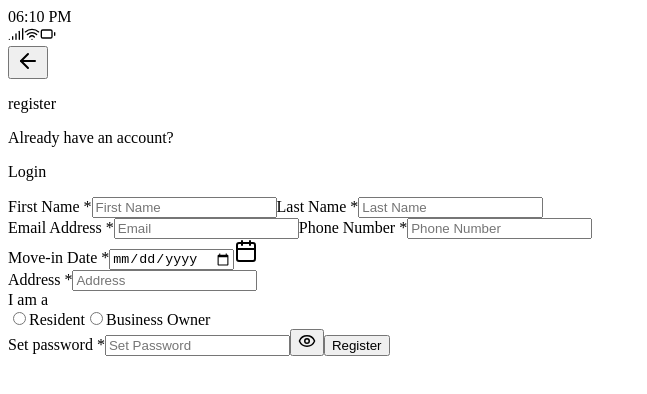
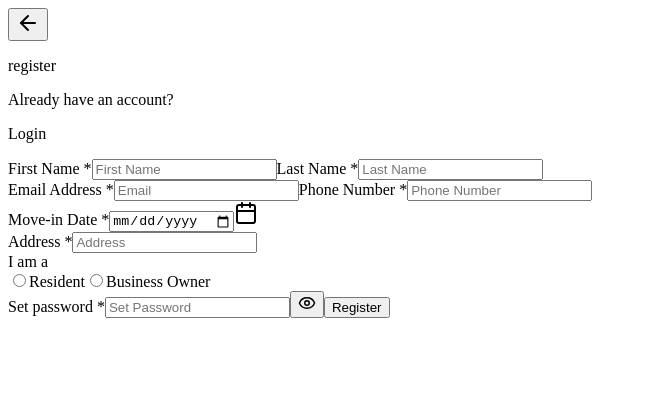
Before and after one commit to cyberrspace/locksec-ola, a Next.js app: page /register in a window 1280 px wide. Shown: the top 394 px of the page, without its empty margins (0-647 px from the left). Built offline with nearby package versions, Linux system fonts and the light colour scheme.

Commit message:
navbar removed

```diff
--- a/app/login/page.tsx
+++ b/app/login/page.tsx
@@ -5,7 +5,7 @@ import LoginHero from "@/components/LoginPage/LoginHero";
 import LoginTwo from "@/components/LoginPage/LoginTwo";
 import LoginButton from "@/components/LoginPage/LoginButton";
 import LoginTerms from "@/components/LoginPage/LoginTerms";
-import NavBar from "@/components/LoginPage/NavBar";
+
 
 export default function LoginPage(){
   return(
@@ -13,7 +13,7 @@ export default function LoginPage(){
 
     <main>
         <section className="bg-[#0D0D1B] h-[342px]">
-          <NavBar />
+
     <LoginHero/>
    </section>
    <section className="flex flex-col items-center justify-center gap-10 mt-10">
--- a/app/register/page.tsx
+++ b/app/register/page.tsx
@@ -1,7 +1,7 @@
 "use client";
 
 import ContentWrapper from "@/components/common/ContentWrapper";
-import NavBar from "@/components/LoginPage/NavBar";
+
 import RegisterForm from "@/components/RegisterPage/RegisterForm";
 import RegisterHero from "@/components/RegisterPage/RegisterHero";
 
@@ -13,7 +13,7 @@ export default function RegisterPage(){
       <main className=" min-h-screen" >
 
         <section className="bg-[#0D0D1B] h-[219px]">
-          <NavBar />
+
          <RegisterHero/>
         </section>
         <RegisterForm/>
--- a/app/user/page.tsx
+++ b/app/user/page.tsx
@@ -1,7 +1,7 @@
 "use client";
 
 import ContentWrapper from "@/components/common/ContentWrapper";
-import NavBar from "@/components/LoginPage/NavBar";
+
 import UserBody from "@/components/UserPage/UserBody";
 import UserHero from "@/components/UserPage/UserHero";
 
@@ -15,7 +15,7 @@ export default function UserPage() {
       <main className=" min-h-screen bg-[#363636]" >
 
         <section className="bg-[#0D0D1B] h-[182px]">
-          <NavBar />
+
           <UserHero/>
         </section>
          <UserBody/>
--- a/components/LoginPage/NavBar.tsx
+++ /dev/null
@@ -1,39 +0,0 @@
-"use client";
-
-import { useEffect, useState } from "react";
-import { Signal, Wifi, Battery } from "lucide-react";
-
-export default function NavBar() {
-  const [time, setTime] = useState<string>("");
-
-  // Update time every minute
-  useEffect(() => {
-    const updateTime = () => {
-      const now = new Date();
-      // Format like 12:45 or 09:03
-      const formatted = now.toLocaleTimeString([], {
-        hour: "2-digit",
-        minute: "2-digit",
-      });
-      setTime(formatted);
-    };
-
-    updateTime(); // run once immediately
-    const timer = setInterval(updateTime, 60 * 1000);
-    return () => clearInterval(timer);
-  }, []);
-
-  return (
-    <nav className="w-full h-10 flex items-center justify-between px-2 sm:px-4 bg-[#0D0D1B]">
-      {/* ===== Left: Time ===== */}
-      <span className="text-white text-xs sm:text-sm font-medium">{time}</span>
-
-      {/* ===== Right: Icons ===== */}
-      <div className="flex items-center space-x-2 sm:space-x-3 text-white">
-        <Signal size={16} className="sm:w-[18px] sm:h-[18px]" strokeWidth={2} />
-        <Wifi size={16} className="sm:w-[18px] sm:h-[18px]" strokeWidth={2} />
-        <Battery size={16} className="sm:w-[18px] sm:h-[18px]" strokeWidth={2} />
-      </div>
-    </nav>
-  );
-}
```
